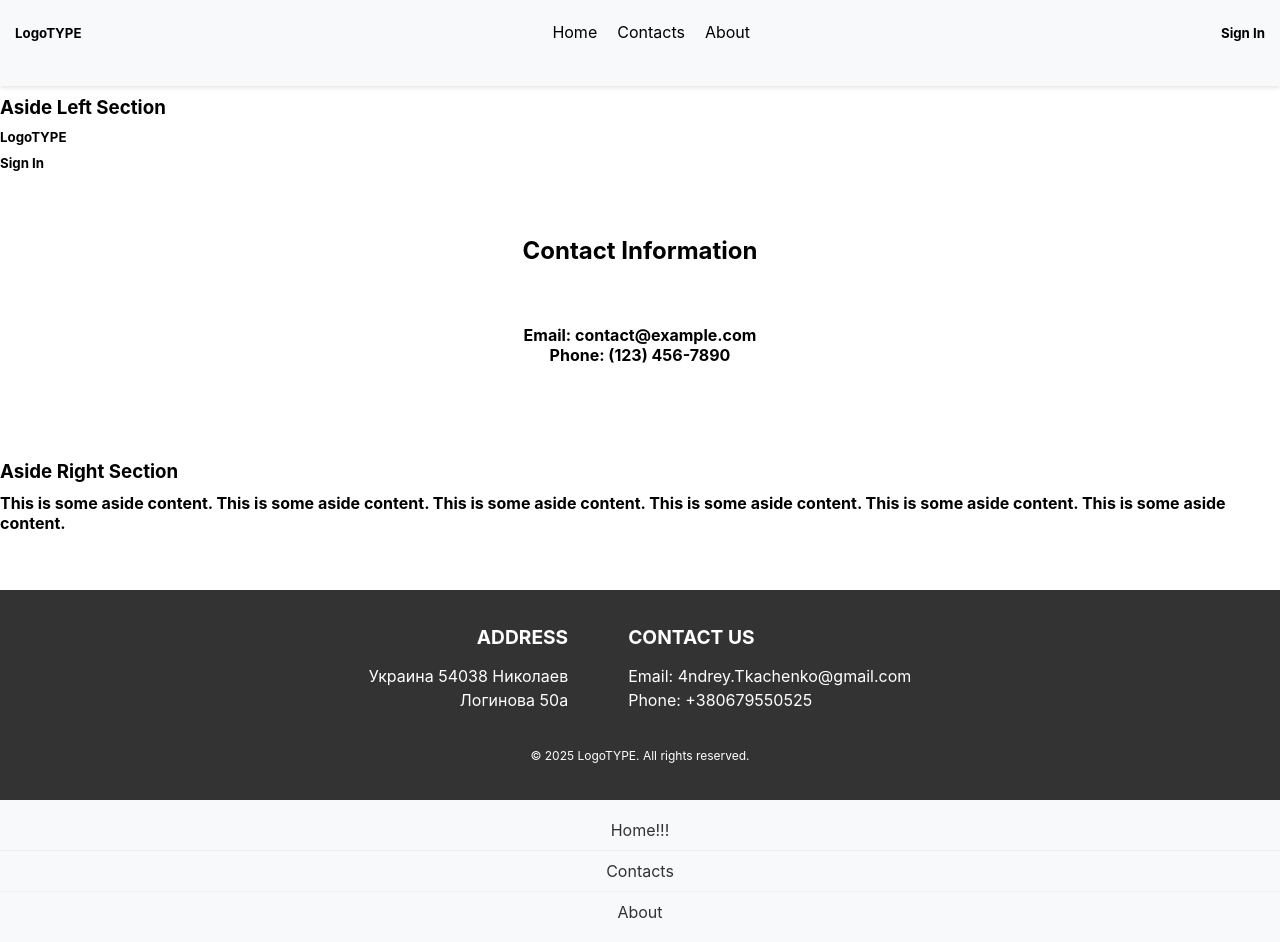
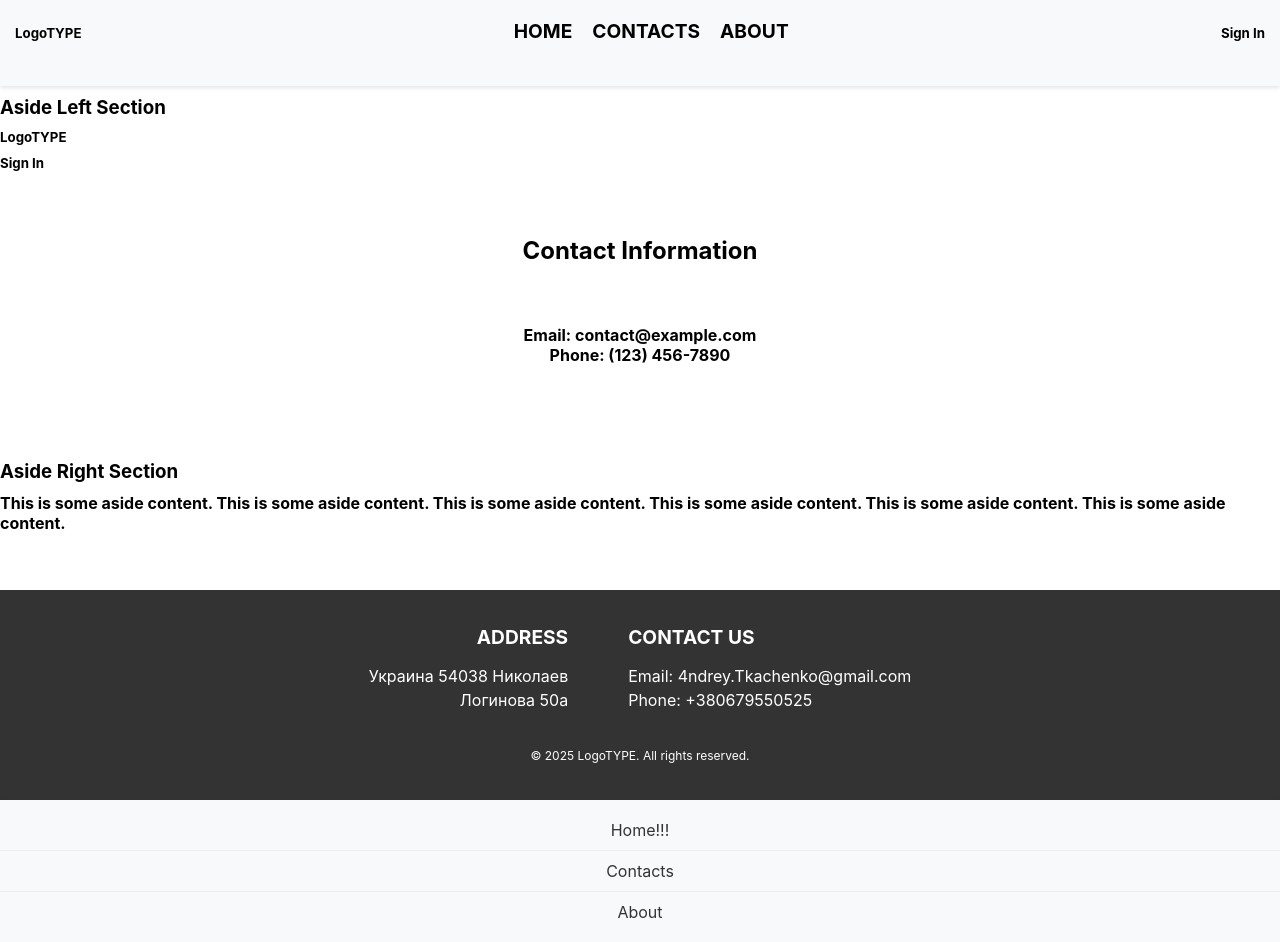
Before and after one commit to TkachAn/react_structture_shablon, a React (Create React App) app: page /contacts in a window 1280 px wide. Built offline with nearby package versions, Linux system fonts and the light colour scheme; the HTML template or start-up script is replaced by a standard one.

Commit message:
header navbar

```diff
--- a/src/components/structure/header/navbar/s.module.css
+++ b/src/components/structure/header/navbar/s.module.css
@@ -2,6 +2,9 @@
 /* 1. Скрываем основную навигацию на мобильных (по умолчанию) */
 .navbar {
   display: none; /* Скрываем десктопную навигацию */
+    font-size: 1.2em;
+  font-weight: bold;
+  text-transform: uppercase;
 }
 /* 3. Стили для мобильного меню (вертикальная раскладка) */
 .navbar_v {
```
